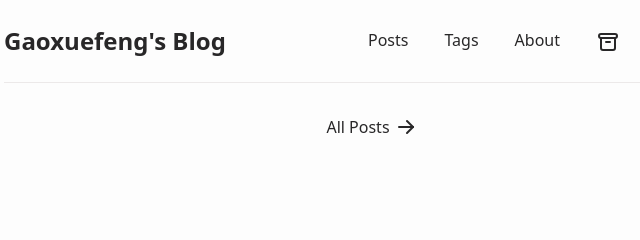
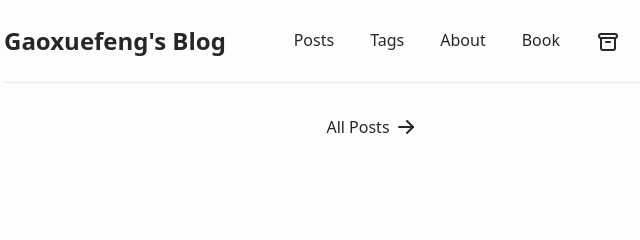
Before and after one commit to GxFn/GxFn.github.io, an Astro site: page / in a window 1280 px wide. Shown: the top 240 px of the page, 268-908 px from the left. Built offline with nearby package versions, Linux system fonts and the light colour scheme; Astro itself is replaced by a stand-in of ours.

Commit message:
feat(nav): add Book link to header

```diff
--- a/src/components/Header.astro
+++ b/src/components/Header.astro
@@ -86,6 +86,11 @@ const isActive = (path: string) => {
             About
           </a>
         </li>
+        <li class="col-span-2">
+          <a href={SITE.book} target="_blank" rel="noreferrer">
+            Book
+          </a>
+        </li>
         {
           SITE.showArchives && (
             <li class="col-span-2">
--- a/src/config.ts
+++ b/src/config.ts
@@ -1,5 +1,6 @@
 export const SITE = {
   website: "https://gaoxuefeng.com/",
+  book: "https://docs.gaoxuefeng.com/",
   author: "Gao Xuefeng",
   profile: "https://github.com/GxFn",
   desc: "Software engineer. Builder of AutoSnippet.",
```
